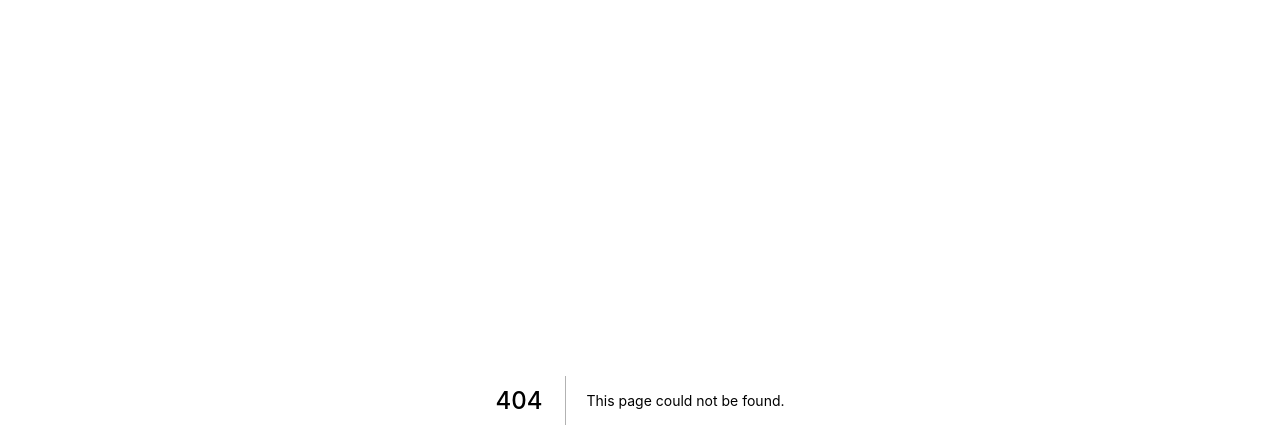
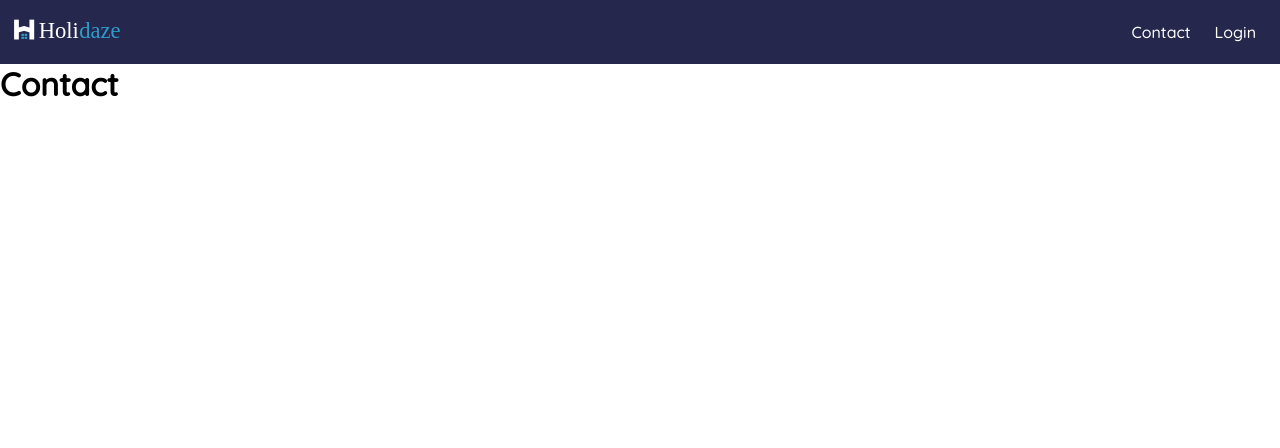
Before and after one commit to Noroff-FEU-Assignments/project-exam-2-tronderiklarsen, a Next.js app: page /contact in a window 1280 px wide. Before the commit this address had no page. Shown: the top 448 px of the page. Built offline with nearby package versions, Linux system fonts and the light colour scheme.

Commit message:
Basic menu and navigation

```diff
--- /dev/null
+++ b/components/header/Header.js
@@ -0,0 +1,20 @@
+import Link from "next/link"
+import styles from "../../styles/Header.module.css"
+
+export default function Header() {
+    return (
+        <header className={styles.header}>
+            <div>
+                <Link href="/">
+                    <img className={styles.logo} src="images/holidaze-logo-white.svg"></img>
+                </Link>
+            </div>
+            <nav className={styles.menu}>
+                <ul>
+                    <li><i class="far fa-envelope"></i><Link href="/contact">Contact</Link></li>
+                    <li><i class="far fa-user"></i><Link href="/login">Login</Link></li>
+                </ul>
+            </nav>
+        </header>
+    )
+}
--- a/components/layout/Layout.js
+++ b/components/layout/Layout.js
@@ -1,13 +1,18 @@
 import Head from "next/head"
+import Header from "../header/Header"
 
 export default function Layout({title, children}) {
     return (
         <div>
             <Head>
                 <title>{title}</title>
+                <script src="https://kit.fontawesome.com/bbd2f56e96.js" crossorigin="anonymous"></script>
             </Head>
 
-            {children}
+            <Header />
+            <div>
+                {children}
+            </div>
         </div>
     )
 }
--- /dev/null
+++ b/pages/contact.js
@@ -0,0 +1,9 @@
+import Layout from "../components/layout/Layout"
+
+export default function ContactPage() {
+    return (
+        <Layout title="Contact - Holidaze">
+            <h1>Contact</h1>
+        </Layout>
+    )
+}
--- /dev/null
+++ b/styles/Header.module.css
@@ -0,0 +1,29 @@
+.header {
+    display: flex;
+    justify-content: space-between;
+    align-items: center;
+    background: #25274D;
+    color: white;
+    height: 64px;
+    padding: 0 8px;
+}
+
+.header a {
+    color: white;
+    margin: 0 16px 0 8px;
+}
+
+.header a:hover {
+    color: #2E9CCA;
+}
+
+.header ul {
+    display: flex;
+    list-style: none;
+    align-items: center;
+    justify-content: center;
+}
+
+.logo {
+    width: 125px;
+}
--- a/styles/globals.css
+++ b/styles/globals.css
@@ -10,3 +10,7 @@ html,
 body {
   font-family: 'Quicksand', sans-serif;
 }
+
+a {
+  text-decoration: none;
+}
```
Also changed, not shown: styles/Home.module.css (deleted, +0 -122 lines), public/images/holidaze-logo-white.png (added), public/images/holidaze-logo-white.svg (added), styles/Layout.module.css (added).
